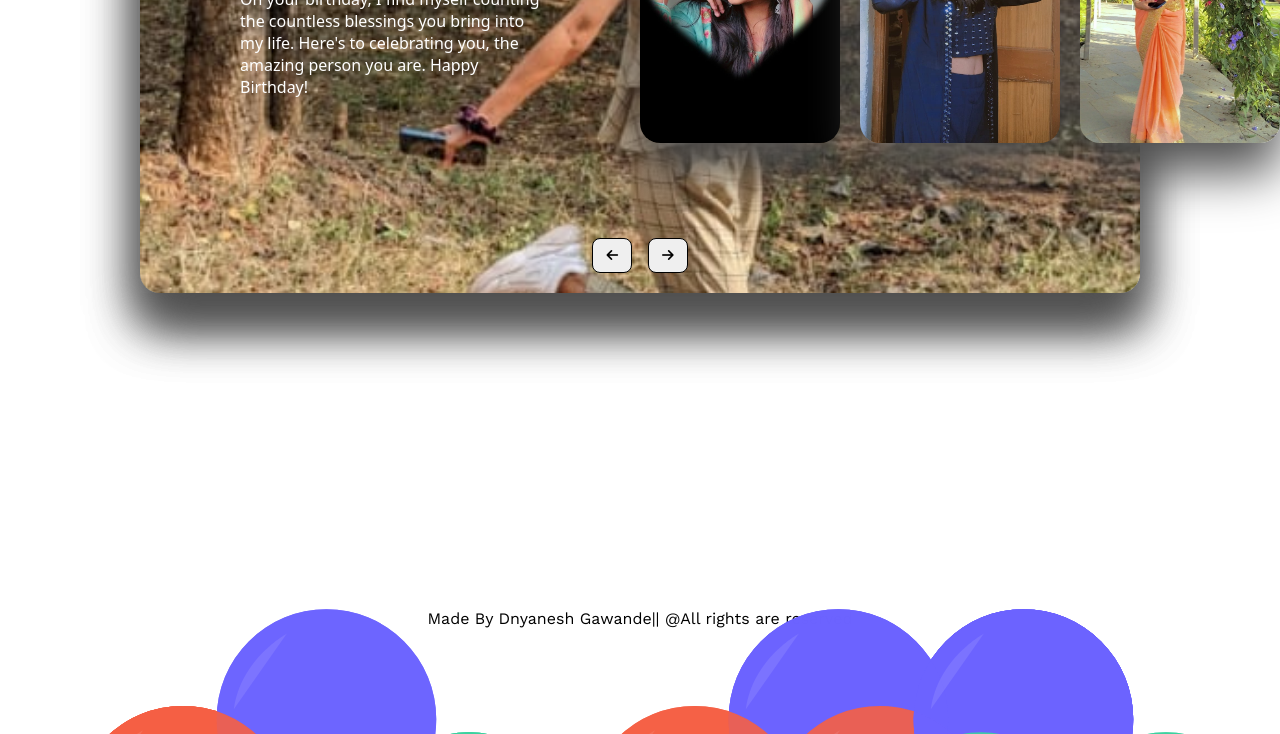
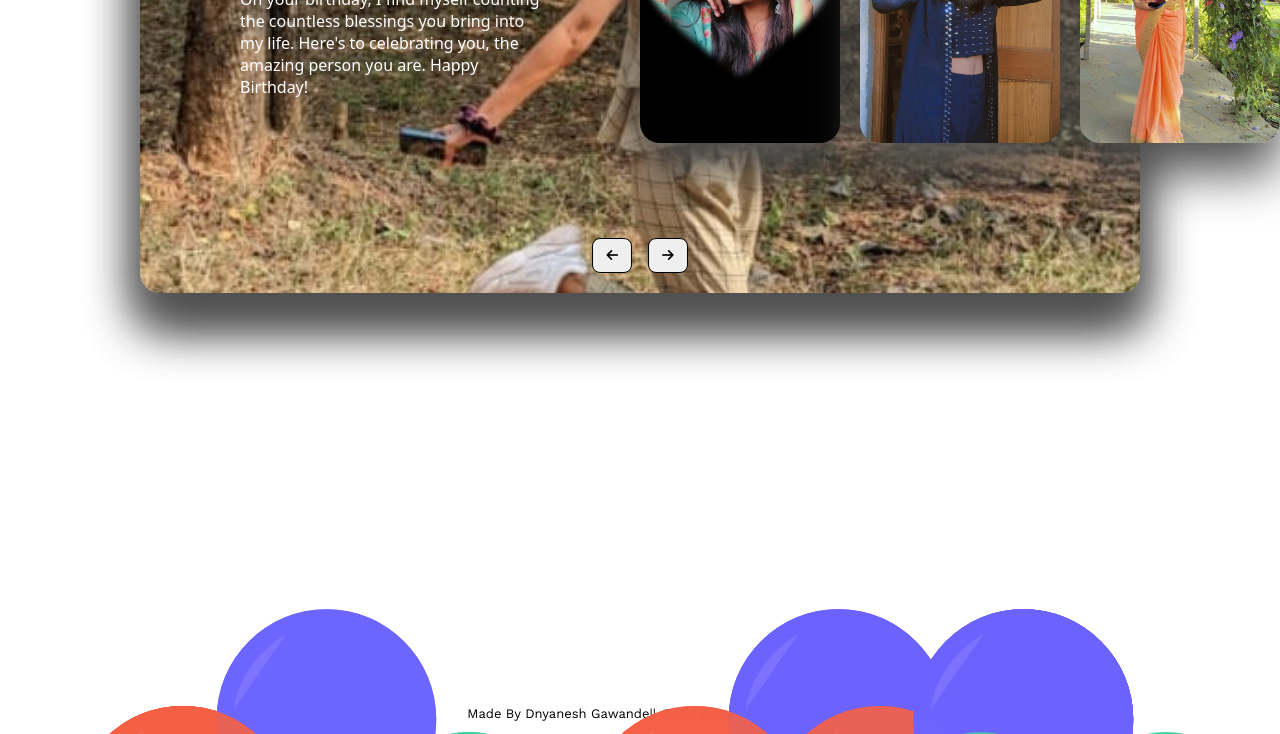
Before and after one commit to Dnyanesh80/Vedantii, a website: page index.html in a window 1280 px wide. Shown: the part 807-1541 px from the top of the page. Before the commit the page ends 1451 px from the top, so only its background shows below. Drawn offline with nearby package versions, Linux system fonts and the light colour scheme.

Commit message:
style.css

```diff
--- a/style.css
+++ b/style.css
@@ -630,4 +630,6 @@ html {
 }
 .footer{
    text-align: center;
+    font-size: 13px;
+   padding-top:100px;
 }
```
